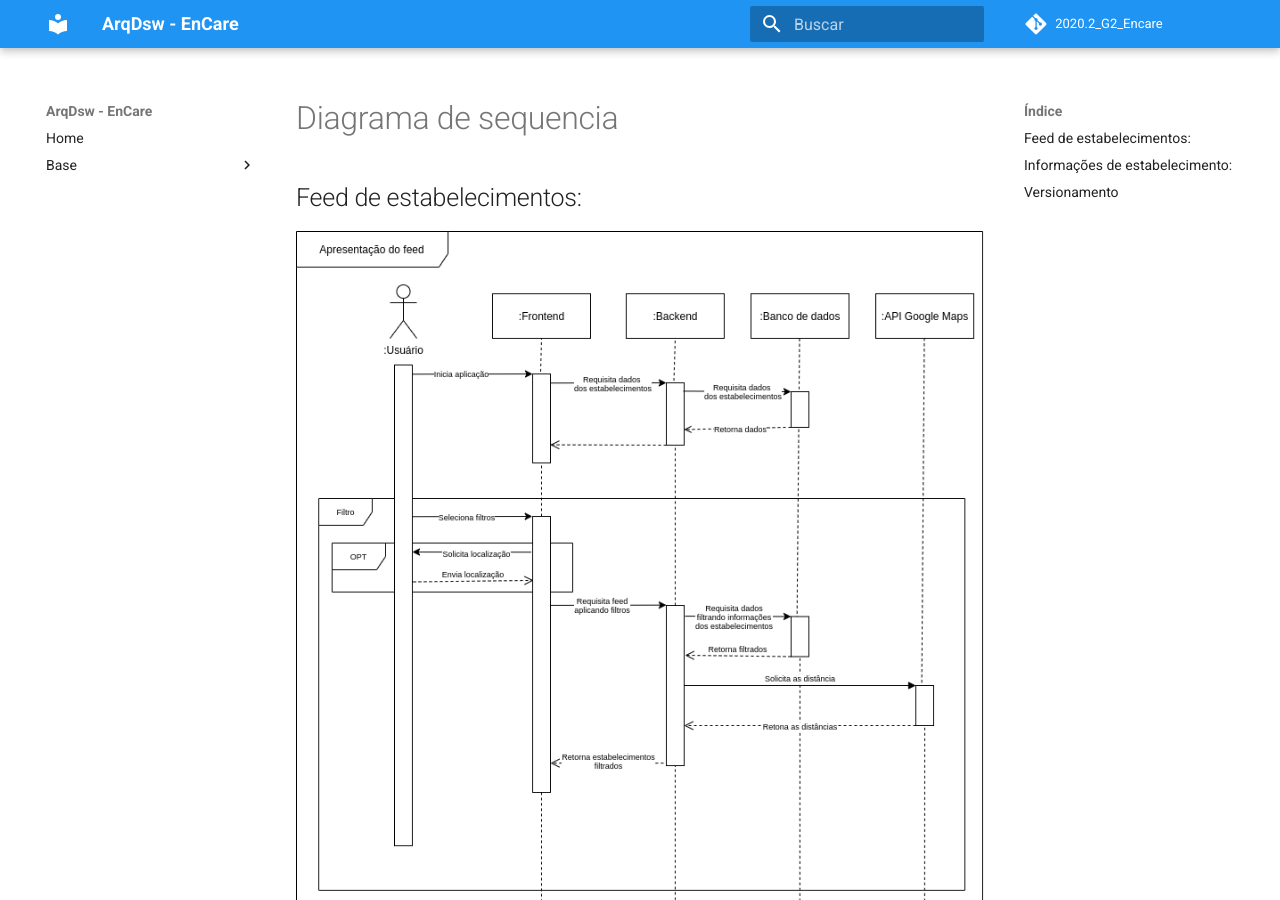
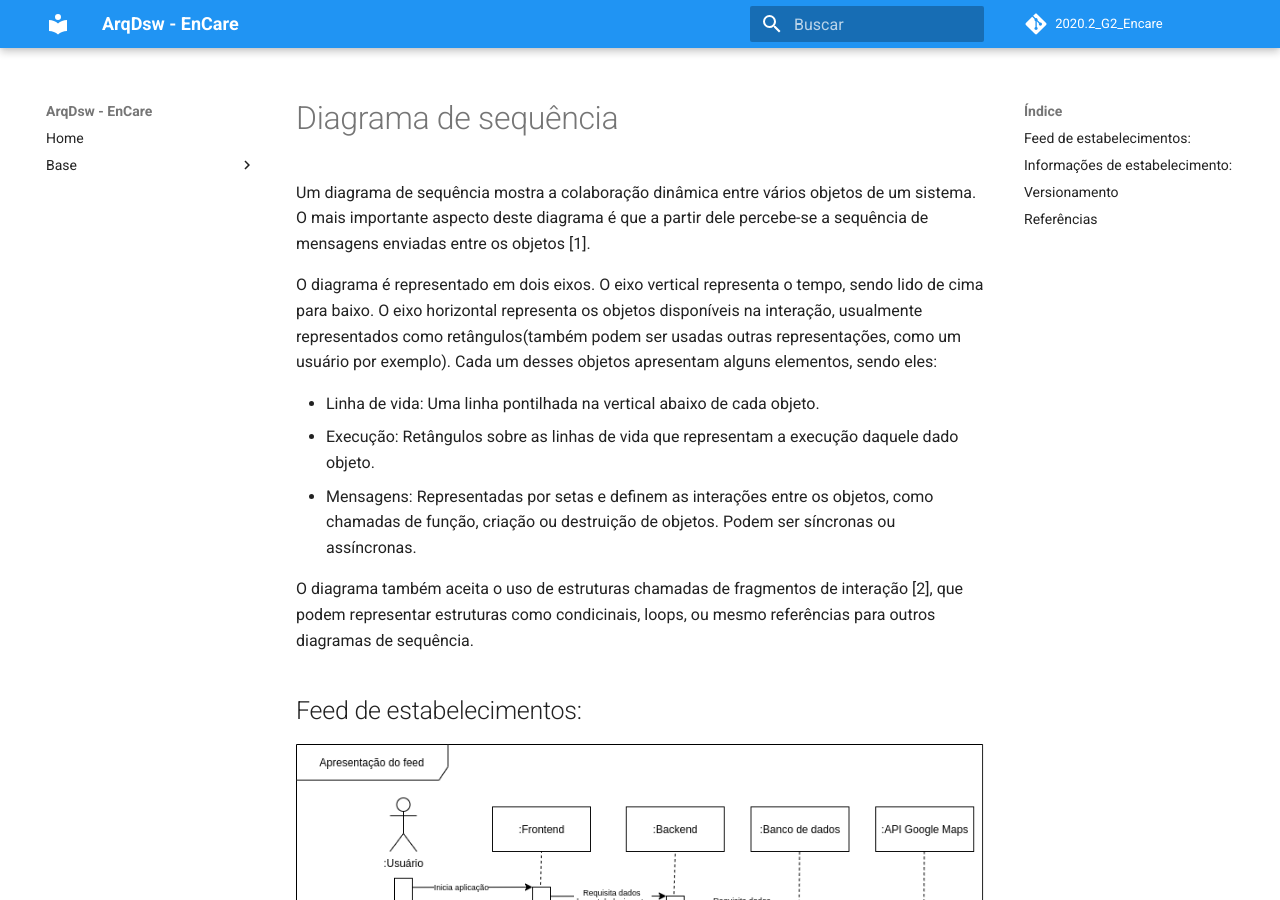
Before and after one commit to UnBArqDsw2020-2/2020.2_G2_Encare, an MkDocs documentation site: the page built from docs/Modelagem/Diagrama de sequência.md, in a window 1280 px wide and 900 px high. Built offline with MkDocs 1.6.1 and Material for MkDocs 9.7.7, drawn with Linux system fonts in a browser that asks for light colours; comment, search, counter and statistics services are not loaded; some of the changed text lies outside the part shown.

Commit message:
#33 Adição de informações sobre o diagrama e referências
Co-authored-by: jps12 <jps12carvalho@gmail.com>

```diff
--- a/docs/Modelagem/Diagrama de sequência.md
+++ b/docs/Modelagem/Diagrama de sequência.md
@@ -1,4 +1,14 @@
-# Diagrama de sequencia
+# Diagrama de sequência
+
+Um diagrama de sequência mostra a colaboração dinâmica entre vários objetos de um sistema. O mais importante aspecto deste diagrama é que a partir dele percebe-se a sequência de mensagens enviadas entre os objetos [1].
+
+O diagrama é representado em dois eixos. O eixo vertical representa o tempo, sendo lido de cima para baixo. O eixo horizontal representa os objetos disponíveis na interação, usualmente representados como retângulos(também podem ser usadas outras representações, como um usuário por exemplo). Cada um desses objetos apresentam alguns elementos, sendo eles:
+
+- Linha de vida: Uma linha pontilhada na vertical abaixo de cada objeto.
+- Execução: Retângulos sobre as linhas de vida que representam a execução daquele dado objeto.
+- Mensagens: Representadas por setas e definem as interações entre os objetos, como chamadas de função, criação ou destruição de objetos. Podem ser síncronas ou assíncronas.
+
+O diagrama também aceita o uso de estruturas chamadas de fragmentos de interação [2], que podem representar estruturas como condicinais, loops, ou mesmo referências para outros diagramas de sequência.
 
 ## Feed de estabelecimentos:
 
@@ -12,5 +22,11 @@
 
 | Data | Nome | Detalhe | Versão |
 |------|------|---------|--------|
-| 03/02/2020 | João Pedro Silva de Carvalho e Wagner Martins | Diagrama para feed de estabelecimentos | 0.1 |
-| 03/02/2020 | João Pedro Silva de Carvalho e Wagner Martins | Diagrama das informações de estabelecimento | 0.2 |
+| 02/03/2021 | João Pedro Silva de Carvalho e Wagner Martins | Diagrama para feed de estabelecimentos | 0.1 |
+| 02/03/2021 | João Pedro Silva de Carvalho e Wagner Martins | Diagrama das informações de estabelecimento | 0.2 |
+| 07/03/2021 | João Pedro Silva de Carvalho e Wagner Martins | Adição de informações sobre o diagrama | 0.3 |
+
+## Referências
+
+- [1] Linguagem de Modelagem Unificada Em Português. Disponível no material disponibilizado no moodle da disciplina.
+- [2] UML Sequence Diagrams. Disponível em https://www.uml-diagrams.org/sequence-diagrams.html
```
